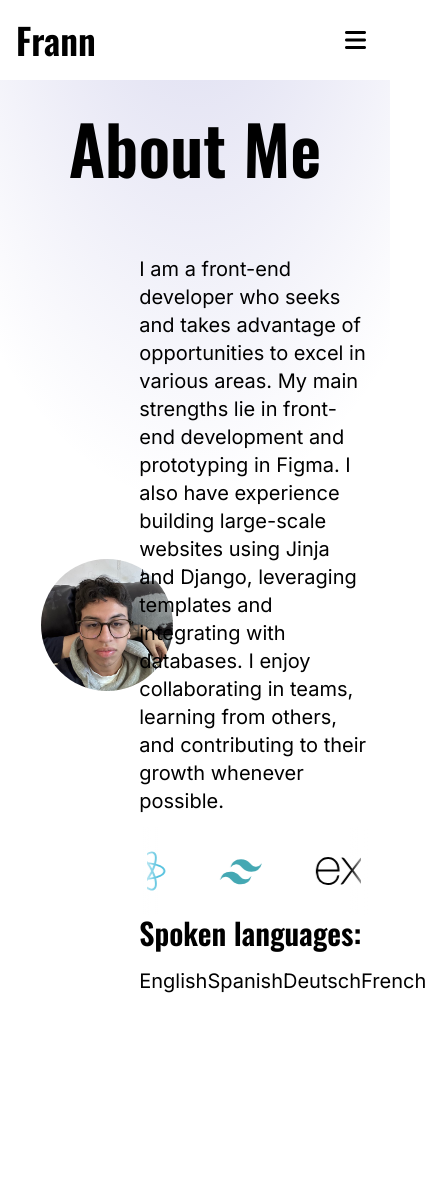
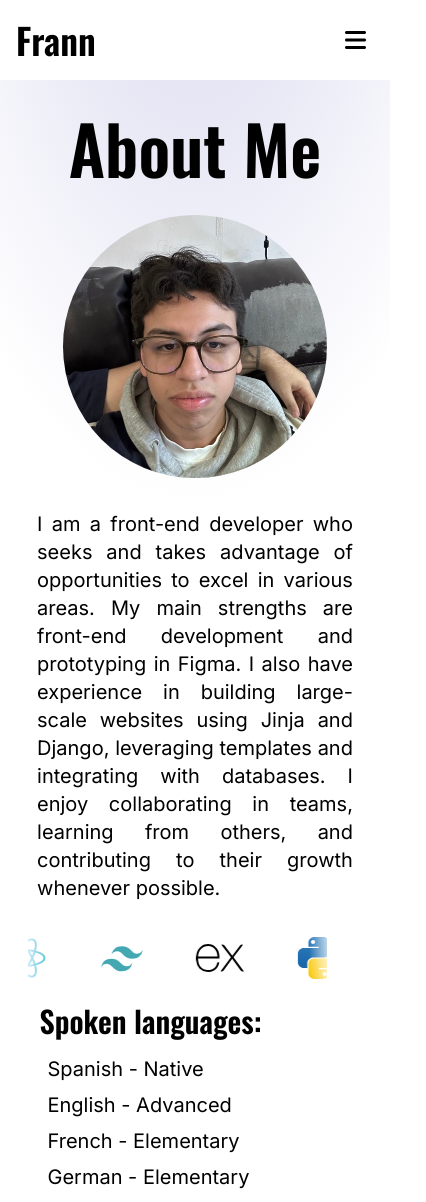
Before and after one commit to FranSfw/FranciscoCV, a website: page aboutMe.html in a window 390 px wide. Shown: the whole page, 426 px wide, since content can reach past the window. Before the commit the page ends 1035 px from the top, so only its background shows below. Drawn offline with nearby package versions, Linux system fonts and the light colour scheme; a web font is replaced by a local one.

Commit message:
mobile version ended

```diff
--- a/aboutMe.html
+++ b/aboutMe.html
@@ -68,7 +68,7 @@
   </head>
   <body>
     <div
-      class="absolute top-0 z-[-2] h-screen w-screen bg-white bg-[radial-gradient(ellipse_80%_80%_at_50%_-20%,rgba(120,119,198,0.3),rgba(255,255,255,0))]"
+      class="absolute top-0 z-[-2] h-screen w-screen bg-[radial-gradient(ellipse_80%_80%_at_50%_-20%,rgba(120,119,198,0.3),rgba(255,255,255,0))]"
     ></div>
     <div class="h-screen w-screen">
       <header class="">
@@ -131,30 +131,32 @@
       <h1 class="oswald-600 text-[8vh] text-center mt-[2vh] mb-[2vh]">
         About Me
       </h1>
-      <div class="grid grid-cols-2 place-content-center max-w-[90%] m-auto">
+      <div class="grid grid-cols-1 sm:grid-cols-2 place-content-center max-w-[90%] m-auto">
         <div class="grid place-content-center">
           <div>
             <img
               src="./img/Fran2.jpg"
               alt=""
               class="rounded-full w-3/4 m-auto"
+              draggable="false"
             />
           </div>
         </div>
         <div
-          class="text-center grid place-content-center inter-400 text-xl m-10"
+          class="text-center grid place-content-center inter-400 text-xl"
         >
-          <div class="text-start mb-3 w-[80%]">
+          <div class="sm:text-start text-justify mb-3 sm:w-[80%] w-[90%] m-auto sm:m-0 pt-8">
             I am a front-end developer who seeks and takes advantage of
-            opportunities to excel in various areas. My main strengths lie in
+            opportunities to excel in various areas.
+            My main strengths are
             front-end development and prototyping in Figma. I also have
-            experience building large-scale websites using Jinja and Django,
+            experience in building large-scale websites using Jinja and Django,
             leveraging templates and integrating with databases. I enjoy
             collaborating in teams, learning from others, and contributing to
             their growth whenever possible.
           </div>
           <div
-            class="stock-ticker-container relative overflow-hidden max-w-[80%] p-2"
+            class="stock-ticker-container relative overflow-hidden sm:max-w-[80%] max-w-[90%] p-2"
           >
             <div
               class="stock-ticker flex gap-[6vh] overflow-hidden select-none mt-[.5vh] mb-[.5vh] oswald-400"
@@ -328,16 +330,15 @@
               class="fade-right absolute top-0 right-0 h-full w-1/12 bg-gradient-to-l from-white to-transparent pointer-events-none"
             ></div>
           </div>
-          <div>
+          <div class="mb-10 sm:mb-0 ml-5 sm:ml-0">
             <h1 class="text-start oswald-600 mb-4 text-3xl">
               Spoken languages:
             </h1>
-            <ul class="flex justify-around items-center max-w-[70%]">
-              <li>English</li>
-              <li>Spanish</li>
-              <li>Deutsch</li>
-              <li>French</li>
-            </ul>
+            <ul class="text-start sm:flex">
+              <li class="mb-2 ml-2">Spanish - Native</li>
+              <li class="mb-2 ml-2">English - Advanced</li>
+              <li class="mb-2 ml-2">French - Elementary</li>
+              <li class="mb-2 ml-2">German - Elementary</li>
           </div>
         </div>
       </div>
```
Also changed, not shown: experience.html (+4 -4 lines), getInTouch.html (+4 -4 lines), projects.html (+69 -15 lines), css/output.css.
